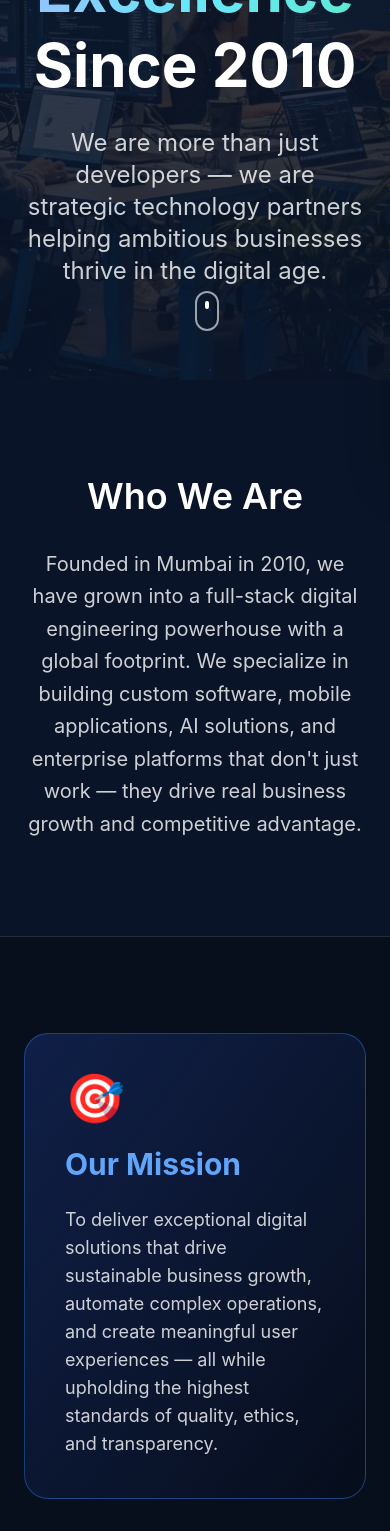
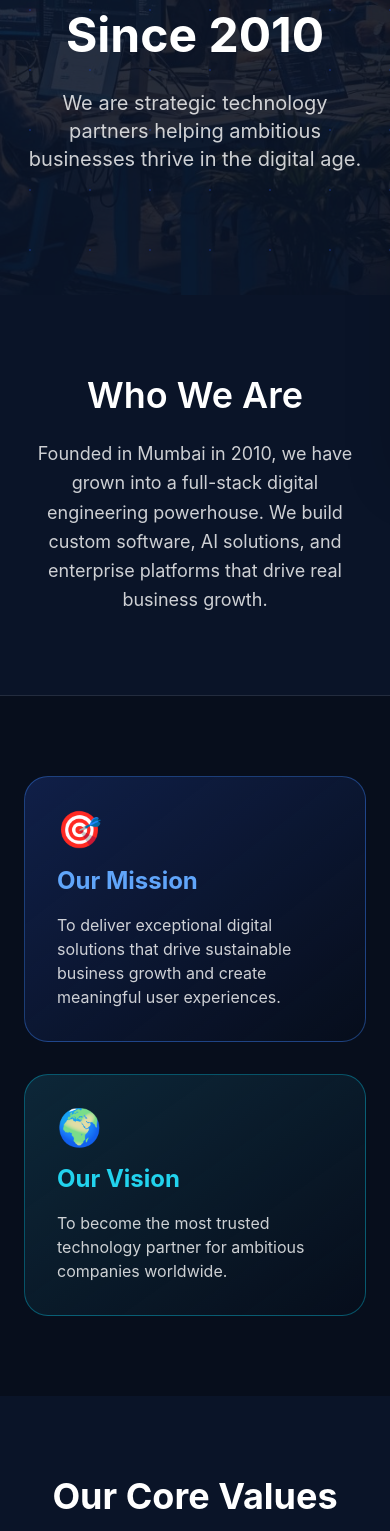
Before and after one commit to jadhavshubham1402/Software, a React (Create React App) app: page /about in a window 390 px wide. Shown: the part 380-1911 px from the top of the page. Built offline with nearby package versions, Linux system fonts and the light colour scheme.

Commit message:
changes are done

```diff
--- a/src/pages/About.js
+++ b/src/pages/About.js
@@ -3,7 +3,9 @@ import {
   FaGlobe,
   FaHandshake,
   FaHeart,
-  FaLightbulb
+  FaLightbulb,
+  FaUsers,
+  FaAward,
 } from "react-icons/fa";
 import { useNavigate } from "react-router-dom";
 
@@ -17,17 +19,17 @@ const stats = [
 const expertise = [
   {
     title: "Custom Software Development",
-    desc: "Bespoke enterprise solutions tailored to your unique business challenges and growth goals.",
+    desc: "Bespoke enterprise solutions tailored to your unique business challenges.",
     image: "/images/about1.jpg",
   },
   {
     title: "AI & Machine Learning",
-    desc: "Intelligent systems that automate processes, predict outcomes, and create competitive advantage.",
+    desc: "Intelligent systems that automate processes and create competitive advantage.",
     image: "/images/about2.jpg",
   },
   {
     title: "Mobile & Web Applications",
-    desc: "High-performance, user-centric applications that deliver exceptional digital experiences.",
+    desc: "High-performance, user-centric applications with exceptional UX.",
     image: "/images/about3.jpg",
   },
 ];
@@ -36,17 +38,17 @@ const values = [
   {
     icon: <FaLightbulb className="text-4xl" />,
     title: "Innovation First",
-    desc: "We embrace cutting-edge technologies and creative problem-solving to deliver future-ready solutions.",
+    desc: "We embrace cutting-edge technologies and creative problem-solving.",
   },
   {
     icon: <FaHandshake className="text-4xl" />,
     title: "Transparency & Trust",
-    desc: "Clear communication, honest timelines, and complete visibility throughout every project.",
+    desc: "Clear communication and complete visibility throughout every project.",
   },
   {
     icon: <FaHeart className="text-4xl" />,
     title: "Client Success",
-    desc: "Your success is our success. We build long-term partnerships, not just projects.",
+    desc: "Your success is our success. We build long-term partnerships.",
   },
 ];
 
@@ -55,19 +57,19 @@ const teamMembers = [
     name: "Alex Rivera",
     role: "CEO & Founder",
     image: "https://picsum.photos/id/64/400/400",
-    bio: "Visionary leader with 18+ years in digital transformation and enterprise software.",
+    bio: "Visionary leader with 18+ years in digital transformation.",
   },
   {
     name: "Priya Sharma",
     role: "Head of Design",
     image: "https://picsum.photos/id/65/400/400",
-    bio: "Award-winning UX/UI designer passionate about creating intuitive digital experiences.",
+    bio: "Award-winning UX/UI designer passionate about intuitive experiences.",
   },
   {
     name: "Marcus Chen",
     role: "CTO",
     image: "https://picsum.photos/id/66/400/400",
-    bio: "Former Google engineer specializing in AI, cloud architecture, and scalable systems.",
+    bio: "Former Google engineer specializing in AI and scalable systems.",
   },
 ];
 
@@ -82,7 +84,7 @@ const AboutPage = () => {
   return (
     <div className="bg-[#0A1428] text-white overflow-hidden">
       {/* HERO SECTION */}
-      <section className="relative min-h-[90vh] flex items-center justify-center overflow-hidden">
+      <section className="relative min-h-[80vh] flex items-center justify-center overflow-hidden">
         <div
           className="absolute inset-0 bg-cover bg-center bg-no-repeat"
           style={{
@@ -90,7 +92,7 @@ const AboutPage = () => {
             opacity: 0.65,
           }}
         />
-        <div className="absolute inset-0 bg-[#0A1428]/75" />
+        <div className="absolute inset-0 bg-[#0A1428]/80" />
         <div className="absolute inset-0 bg-[radial-gradient(#1E40AF_1px,transparent_1px)] bg-[length:60px_60px] opacity-40" />
 
         <div className="relative max-w-5xl mx-auto text-center px-6 z-10">
@@ -99,100 +101,84 @@ const AboutPage = () => {
             animate={{ opacity: 1, y: 0 }}
             transition={{ duration: 0.8 }}
           >
-            <div className="inline-flex items-center gap-3 px-6 py-2 rounded-full border border-blue-500/30 bg-white/5 mb-8 backdrop-blur-sm">
+            <div className="inline-flex items-center gap-3 px-5 py-2 rounded-full border border-blue-500/30 bg-white/5 mb-6 backdrop-blur-sm text-sm">
               <FaGlobe className="text-cyan-400" />
-              <span className="text-sm uppercase tracking-widest text-white/70">
-                Mumbai • San Francisco • Global Delivery
-              </span>
+              Mumbai • San Francisco • Global Delivery
             </div>
 
-            <h1 className="text-6xl md:text-7xl font-bold leading-tight mb-6">
+            <h1 className="text-5xl md:text-6xl font-bold leading-tight mb-6">
               Crafting Digital{" "}
               <span className="bg-gradient-to-r from-blue-300 via-cyan-300 to-teal-300 bg-clip-text text-transparent">
                 Excellence
               </span>{" "}
               Since 2010
             </h1>
-            <p className="text-2xl text-white/80 max-w-2xl mx-auto">
-              We are more than just developers — we are strategic technology
-              partners helping ambitious businesses thrive in the digital age.
+            <p className="text-xl text-white/80 max-w-2xl mx-auto">
+              We are strategic technology partners helping ambitious businesses
+              thrive in the digital age.
             </p>
           </motion.div>
-        </div>
-
-        <div className="absolute bottom-10 left-1/2 -translate-x-1/2 animate-bounce z-10">
-          <div className="w-6 h-10 border-2 border-white/60 rounded-full flex justify-center pt-2">
-            <div className="w-1 h-2 bg-white rounded-full" />
-          </div>
         </div>
       </section>
 
       {/* WHO WE ARE */}
-      <section className="py-24 border-b border-white/10">
+      <section className="py-20 border-b border-white/10">
         <div className="max-w-4xl mx-auto px-6 text-center">
-          <h2 className="text-4xl font-semibold mb-8">Who We Are</h2>
-          <p className="text-xl text-white/80 leading-relaxed">
+          <h2 className="text-4xl font-semibold mb-6">Who We Are</h2>
+          <p className="text-lg text-white/80 leading-relaxed">
             Founded in Mumbai in 2010, we have grown into a full-stack digital
-            engineering powerhouse with a global footprint. We specialize in
-            building custom software, mobile applications, AI solutions, and
-            enterprise platforms that don't just work — they drive real business
-            growth and competitive advantage.
+            engineering powerhouse. We build custom software, AI solutions, and
+            enterprise platforms that drive real business growth.
           </p>
         </div>
       </section>
 
       {/* MISSION & VISION */}
-      <section className="py-24 bg-black/30">
-        <div className="max-w-6xl mx-auto px-6 grid md:grid-cols-2 gap-12">
+      <section className="py-20 bg-black/30">
+        <div className="max-w-6xl mx-auto px-6 grid md:grid-cols-2 gap-8">
           <motion.div
-            initial={{ opacity: 0, x: -50 }}
+            initial={{ opacity: 0, x: -40 }}
             whileInView={{ opacity: 1, x: 0 }}
             viewport={{ once: true }}
-            className="bg-gradient-to-br from-blue-900/40 to-transparent border border-blue-500/40 rounded-3xl p-10 hover:border-blue-400/60 transition-all"
+            className="bg-gradient-to-br from-blue-900/40 to-transparent border border-blue-500/40 rounded-3xl p-8 hover:border-blue-400/60 transition-all"
           >
-            <div className="text-5xl mb-6 text-blue-400">🎯</div>
-            <h3 className="text-3xl font-bold mb-6 text-blue-400">
+            <div className="text-4xl mb-4 text-blue-400">🎯</div>
+            <h3 className="text-2xl font-bold mb-4 text-blue-400">
               Our Mission
             </h3>
-            <p className="text-lg text-white/80">
+            <p className="text-white/80">
               To deliver exceptional digital solutions that drive sustainable
-              business growth, automate complex operations, and create
-              meaningful user experiences — all while upholding the highest
-              standards of quality, ethics, and transparency.
+              business growth and create meaningful user experiences.
             </p>
           </motion.div>
 
           <motion.div
-            initial={{ opacity: 0, x: 50 }}
+            initial={{ opacity: 0, x: 40 }}
             whileInView={{ opacity: 1, x: 0 }}
             viewport={{ once: true }}
-            className="bg-gradient-to-br from-cyan-900/40 to-transparent border border-cyan-500/40 rounded-3xl p-10 hover:border-cyan-400/60 transition-all"
+            className="bg-gradient-to-br from-cyan-900/40 to-transparent border border-cyan-500/40 rounded-3xl p-8 hover:border-cyan-400/60 transition-all"
           >
-            <div className="text-5xl mb-6 text-cyan-400">🌍</div>
-            <h3 className="text-3xl font-bold mb-6 text-cyan-400">
+            <div className="text-4xl mb-4 text-cyan-400">🌍</div>
+            <h3 className="text-2xl font-bold mb-4 text-cyan-400">
               Our Vision
             </h3>
-            <p className="text-lg text-white/80">
+            <p className="text-white/80">
               To become the most trusted technology partner for ambitious
-              companies worldwide — known for our innovation, reliability, and
-              ability to turn complex challenges into powerful digital
-              opportunities.
+              companies worldwide.
             </p>
           </motion.div>
         </div>
       </section>
 
       {/* OUR VALUES */}
-      <section className="py-24">
+      <section className="py-20">
         <div className="max-w-6xl mx-auto px-6">
-          <div className="text-center mb-16">
-            <h2 className="text-5xl font-bold mb-4">Our Core Values</h2>
-            <p className="text-white/70 text-xl">
-              The principles that guide everything we do
-            </p>
+          <div className="text-center mb-12">
+            <h2 className="text-4xl font-bold mb-3">Our Core Values</h2>
+            <p className="text-white/70">The principles that guide us</p>
           </div>
 
-          <div className="grid md:grid-cols-3 gap-8">
+          <div className="grid md:grid-cols-3 gap-6">
             {values.map((value, i) => (
               <motion.div
                 key={i}
@@ -200,11 +186,11 @@ const AboutPage = () => {
                 whileInView={{ opacity: 1, y: 0 }}
                 transition={{ delay: i * 0.1 }}
                 viewport={{ once: true }}
-                className="bg-white/5 border border-white/10 hover:border-cyan-400/50 rounded-3xl p-10 transition-all hover:-translate-y-2"
+                className="bg-white/5 border border-white/10 hover:border-cyan-400/50 rounded-3xl p-8 transition-all hover:-translate-y-1"
               >
-                <div className="text-cyan-400 mb-6">{value.icon}</div>
-                <h3 className="text-2xl font-semibold mb-4">{value.title}</h3>
-                <p className="text-white/70">{value.desc}</p>
+                <div className="text-cyan-400 mb-5">{value.icon}</div>
+                <h3 className="text-xl font-semibold mb-3">{value.title}</h3>
+                <p className="text-white/70 text-[15px]">{value.desc}</p>
               </motion.div>
             ))}
           </div>
@@ -212,14 +198,14 @@ const AboutPage = () => {
       </section>
 
       {/* EXPERTISE */}
-      <section className="py-24 bg-black/40">
+      <section className="py-20 bg-black/40">
         <div className="max-w-6xl mx-auto px-6">
-          <div className="text-center mb-16">
-            <h2 className="text-5xl font-bold mb-4">Our Expertise</h2>
-            <p className="text-white/70 text-xl">What we do best</p>
+          <div className="text-center mb-12">
+            <h2 className="text-4xl font-bold mb-3">Our Expertise</h2>
+            <p className="text-white/70">What we do best</p>
           </div>
 
-          <div className="grid md:grid-cols-3 gap-8">
+          <div className="grid md:grid-cols-3 gap-6">
             {expertise.map((item, i) => (
               <motion.div
                 key={i}
@@ -227,18 +213,18 @@ const AboutPage = () => {
                 whileInView={{ opacity: 1, y: 0 }}
                 transition={{ delay: i * 0.1 }}
                 viewport={{ once: true }}
-                className="group relative rounded-3xl overflow-hidden h-[420px] flex flex-col"
+                className="group relative rounded-3xl overflow-hidden h-[380px] flex flex-col"
               >
                 <img
                   src={item.image}
                   alt={item.title}
                   className="absolute inset-0 w-full h-full object-cover transition-transform duration-700 group-hover:scale-110"
                 />
-                <div className="absolute inset-0 bg-gradient-to-t from-[#0A1428]/90 via-[#0A1428]/70 to-transparent" />
+                <div className="absolute inset-0 bg-gradient-to-t from-[#0A1428]/90 via-[#0A1428]/60 to-transparent" />
 
                 <div className="relative mt-auto p-8">
-                  <h3 className="text-3xl font-semibold mb-3">{item.title}</h3>
-                  <p className="text-white/80 text-lg">{item.desc}</p>
+                  <h3 className="text-2xl font-semibold mb-2">{item.title}</h3>
+                  <p className="text-white/80 text-[15px]">{item.desc}</p>
                 </div>
               </motion.div>
             ))}
@@ -247,8 +233,8 @@ const AboutPage = () => {
       </section>
 
       {/* STATS */}
-      <section className="py-20 bg-black/50">
-        <div className="max-w-6xl mx-auto px-6 grid grid-cols-2 md:grid-cols-4 gap-10 text-center">
+      <section className="py-16 bg-black/50">
+        <div className="max-w-6xl mx-auto px-6 grid grid-cols-2 md:grid-cols-4 gap-8 text-center">
           {stats.map((stat, i) => (
             <motion.div
               key={i}
@@ -256,29 +242,27 @@ const AboutPage = () => {
               whileInView={{ opacity: 1, y: 0 }}
               viewport={{ once: true }}
             >
-              <div className="text-6xl font-bold text-cyan-400 mb-2">
+              <div className="text-5xl font-bold text-cyan-400 mb-2">
                 {stat.number}
                 {stat.suffix}
               </div>
-              <div className="text-white/60 font-medium">{stat.label}</div>
+              <div className="text-white/60 text-sm font-medium">
+                {stat.label}
+              </div>
             </motion.div>
           ))}
         </div>
       </section>
 
       {/* OUR TEAM */}
-      <section className="py-24">
+      <section className="py-20">
         <div className="max-w-6xl mx-auto px-6">
-          <div className="text-center mb-16">
-            <h2 className="text-5xl font-bold mb-4">
-              Meet Our Leadership Team
-            </h2>
-            <p className="text-white/70 text-xl">
-              The passionate minds behind every success story
-            </p>
+          <div className="text-center mb-12">
+            <h2 className="text-4xl font-bold mb-3">Meet Our Leadership</h2>
+            <p className="text-white/70">The minds behind our success</p>
           </div>
 
-          <div className="grid md:grid-cols-3 gap-8">
+          <div className="grid md:grid-cols-3 gap-6">
             {teamMembers.map((member, i) => (
               <motion.div
                 key={i}
@@ -292,14 +276,14 @@ const AboutPage = () => {
                   <img
                     src={member.image}
                     alt={member.name}
-                    className="w-full h-80 object-cover transition-transform duration-500 group-hover:scale-105"
+                    className="w-full h-72 object-cover transition-transform duration-500 group-hover:scale-105"
                   />
                   <div className="absolute inset-0 bg-gradient-to-t from-black/70 to-transparent" />
                 </div>
-                <div className="p-8">
-                  <h3 className="text-2xl font-semibold mb-1">{member.name}</h3>
-                  <p className="text-cyan-400 mb-4">{member.role}</p>
-                  <p className="text-white/70">{member.bio}</p>
+                <div className="p-7">
+                  <h3 className="text-xl font-semibold mb-1">{member.name}</h3>
+                  <p className="text-cyan-400 mb-3 text-sm">{member.role}</p>
+                  <p className="text-white/70 text-[15px]">{member.bio}</p>
                 </div>
               </motion.div>
             ))}
@@ -308,21 +292,20 @@ const AboutPage = () => {
       </section>
 
       {/* FINAL CTA */}
-      <section className="py-24 text-center bg-gradient-to-b from-transparent via-blue-950/30 to-transparent">
+      <section className="py-20 text-center bg-gradient-to-b from-transparent via-blue-950/30 to-transparent">
         <div className="max-w-2xl mx-auto px-6">
-          <h2 className="text-5xl font-bold mb-6">
+          <h2 className="text-4xl font-bold mb-5">
             Ready to Build Something Extraordinary?
           </h2>
-          <p className="text-xl text-white/70 mb-10">
-            Let's have a conversation about your vision. Our team is ready to
-            help turn your ideas into powerful digital reality.
+          <p className="text-lg text-white/70 mb-8">
+            Let's discuss how we can help turn your vision into reality.
           </p>
 
           <motion.button
             whileHover={{ scale: 1.05 }}
             whileTap={{ scale: 0.98 }}
             onClick={handleStartConversation}
-            className="bg-gradient-to-r from-cyan-400 to-blue-500 text-black px-12 py-5 rounded-2xl font-semibold text-lg hover:brightness-110 transition-all flex items-center gap-3 mx-auto"
+            className="bg-gradient-to-r from-cyan-400 to-blue-500 text-black px-10 py-4 rounded-2xl font-semibold text-lg hover:brightness-110 transition-all flex items-center gap-3 mx-auto"
           >
             Start a Conversation
             <span className="text-xl">→</span>
```
